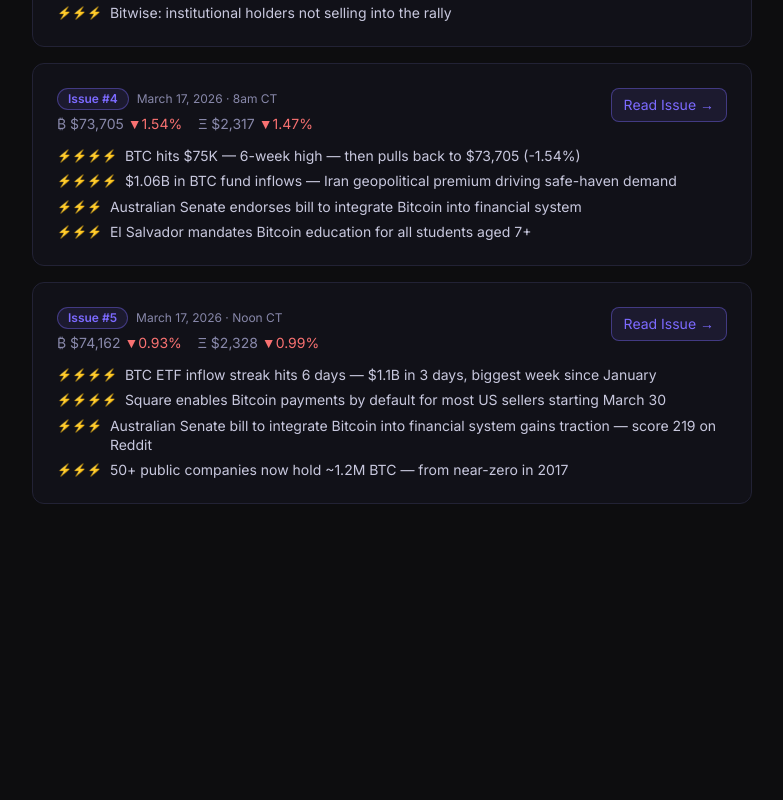
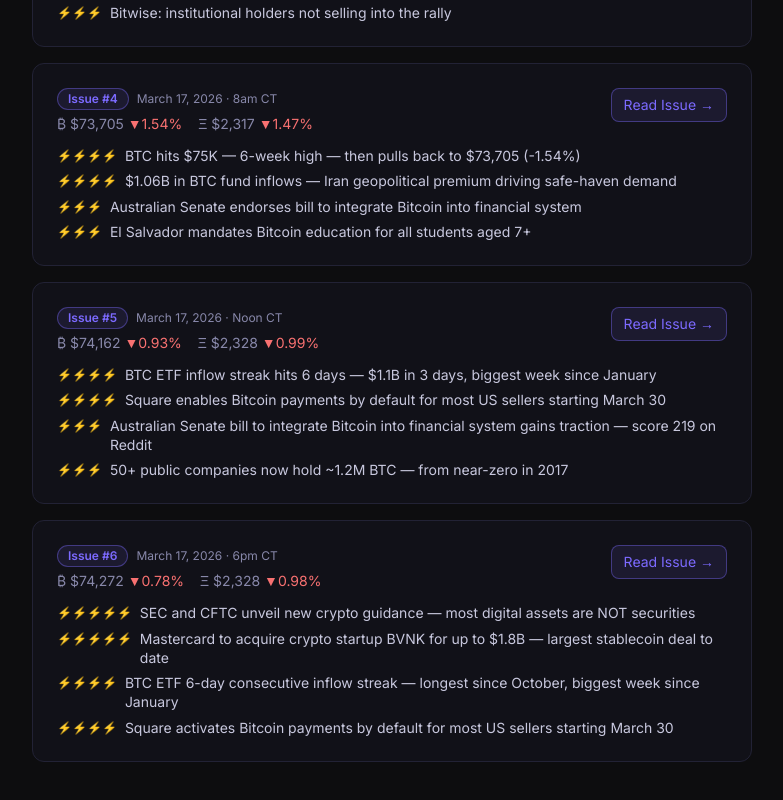
Before and after one commit to Mind-Dragon/zackor-signals, a Next.js app: page /issues in a window 1280 px wide. Shown: the part 811-1611 px from the top of the page, without its empty margins (248-1031 px from the left). Before the commit the page ends 1363 px from the top, so only its background shows below. Built offline with nearby package versions, Linux system fonts and the light colour scheme.

Commit message:
feat: add 6pm CT issue 2026-03-17-6pm — BTC $74,272 ETH $2,328 SEC/CFTC ruling Mastercard BVNK

```diff
--- a/app/data/issues.ts
+++ b/app/data/issues.ts
@@ -28,6 +28,46 @@
 }
 
 export const ISSUES: Issue[] = [
+  {
+    id: "2026-03-17-6pm",
+    issueNumber: 6,
+    date: "March 17, 2026",
+    time: "6pm CT",
+    btcPrice: "$74,272",
+    btcChange: "0.78%",
+    btcUp: false,
+    ethPrice: "$2,328",
+    ethChange: "0.98%",
+    ethUp: false,
+    sections: [
+      {
+        icon: "₿",
+        title: "Bitcoin",
+        signals: [
+          { rating: 5, headline: "SEC and CFTC unveil new crypto guidance — most digital assets are NOT securities", detail: "Landmark regulatory clarification from both agencies simultaneously. This removes the Howey test ambiguity hanging over most crypto assets and gives exchanges, ETF issuers, and institutional custodians the legal certainty they needed. Reddit r/CryptoCurrency score=68, 2.3h old — fast-rising.", source: "r/CryptoCurrency score=68 · 2.3h" },
+          { rating: 5, headline: "Mastercard to acquire crypto startup BVNK for up to $1.8B — largest stablecoin deal to date", detail: "Mastercard paying up to $1.8B for BVNK, the institutional stablecoin payments layer. This is the biggest crypto M&A in stablecoin infrastructure and confirms Visa-rival commitment to blockchain settlement rails. Massive signal for ETH-based USDC/USDT volume.", source: "r/CryptoCurrency score=58 · 5.4h" },
+          { rating: 4, headline: "BTC ETF 6-day consecutive inflow streak — longest since October, biggest week since January", detail: "US spot Bitcoin ETFs now recording their longest inflow run in 5 months. BTC rebounded 12%+ from monthly lows with $1.1B in 3-day flows. Institutional demand structurally intact even as spot price consolidates.", source: "Exa / CoinCentral / ainvest · Mar 17" },
+          { rating: 4, headline: "Square activates Bitcoin payments by default for most US sellers starting March 30", detail: "Block's Square merchant network (millions of US sellers) now defaults to accepting BTC. Most significant mainstream commercial adoption step since PayPal 2020. Combines with PayPal's 70-country stablecoin rollout for macro-level financial infrastructure shift.", source: "r/Bitcoin score=91 · 7.6h" },
+          { rating: 3, headline: "UK man reports wife used CCTV footage to steal $176M in Bitcoin — custody security spotlight", detail: "Bizarre but high-signal story: $176M BTC theft via domestic CCTV surveillance. Reinforces self-custody security importance as holdings scale. Top post r/CryptoCurrency today (score=146). Not macro-moving but highlights custody risk narrative.", source: "r/CryptoCurrency score=146 · 7.6h" },
+          { rating: 3, headline: "Australian Senate Bitcoin integration bill + corporate 1.2M BTC milestone — regulatory tailwinds building", detail: "Australia endorsement gaining momentum (score climbed to 299 by 6pm). Pairs with 50+ public companies now holding ~1.2M BTC. Nation-state and corporate adoption converging on dual-vector demand floor.", source: "r/Bitcoin score=299 · 12.6h" },
+          { rating: 2, headline: "BTC closes 6pm session at $74,272 — consolidating near Monday highs above $75K", detail: "Day's range roughly $73,700–$75,100. Volume on old coins remained low throughout session. No major liquidation cascades. Clean technical consolidation ahead of Wednesday open.", source: "COMPOSIO_SEARCH_FINANCE live" },
+        ],
+      },
+      {
+        icon: "Ξ",
+        title: "Ethereum",
+        signals: [
+          { rating: 5, headline: "Ethereum rallies to 6-week price peak on strong ETF demand and BitMine's massive accumulation", detail: "ETH hit a 6-week high today. BitMine's large ETH accumulation + ETHB ETF demand surge combining for structural supply squeeze. Bloomberg confirms ETH is now the #2 institutional target behind BTC.", source: "Exa / Bloomberg · Mar 17" },
+          { rating: 4, headline: "ETH $2,400 break incoming? TradingView analysis flags upside run intensifying", detail: "TradingView Mar 17: upside momentum building with $2,400 as key next level. A clean close above $2,400 would signal continuation toward the $2,600–$2,800 target zone flagged by FXLeaders and FXEmpire this morning.", source: "Exa / TradingView · Mar 17" },
+          { rating: 4, headline: "Majors post 11% weekly gains as Bitcoin tests $75K — ETH leading altcoin recovery", detail: "ETH up 11%+ on the week, outpacing BTC on a % basis. ADA and other majors following. ETH reclaiming $2,250 as new support. Bull run target analysis pointing to $2,800–$3,200 range.", source: "Exa / NBTC News / coinpedia · Mar 17" },
+          { rating: 3, headline: "Motley Fool asks 'Is it too late to buy ETH in 2026?' — mainstream media legitimacy signal", detail: "Mainstream investment media now actively covering ETH as a buy-thesis asset, not just a speculation vehicle. This signals the narrative transition from risk-asset to institutional-grade digital commodity is accelerating.", source: "Exa / Motley Fool · Mar 17" },
+          { rating: 3, headline: "Mastercard BVNK acquisition bullish for ETH settlement layer and USDC/USDT volume", detail: "BVNK operates primarily on Ethereum-compatible rails. Mastercard's $1.8B commitment means ETH-based stablecoin settlement volume will accelerate as a global payment infrastructure layer.", source: "r/CryptoCurrency score=58 · 5.4h" },
+          { rating: 2, headline: "FCR (Fast Confirmation Rule) proposal gaining attention on r/ethereum — L1 scalability roadmap", detail: "Ethereum research community discussing Fast Confirmation Rule for faster transaction finality at L1. Part of ongoing Pectra + post-Pectra roadmap. Long-term bullish for ETH as smart contract settlement layer.", source: "r/ethereum score=8 · 9.4h" },
+          { rating: 1, headline: "Carry-forward: Culper Research short still open. ETHB AUM building. $2,400 close = key confirmation for next leg.", isCarryForward: true },
+        ],
+      },
+    ],
+  },
   {
     id: "2026-03-17-noon",
     issueNumber: 5,
```
